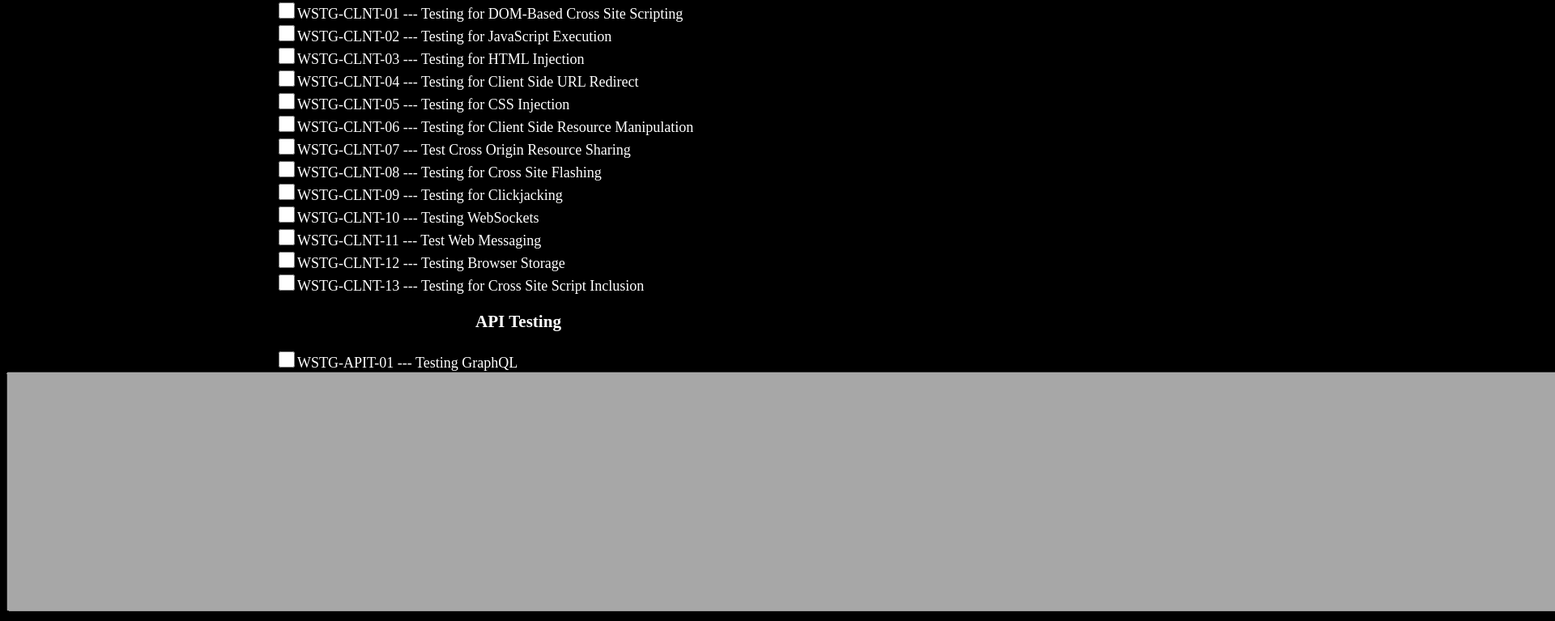
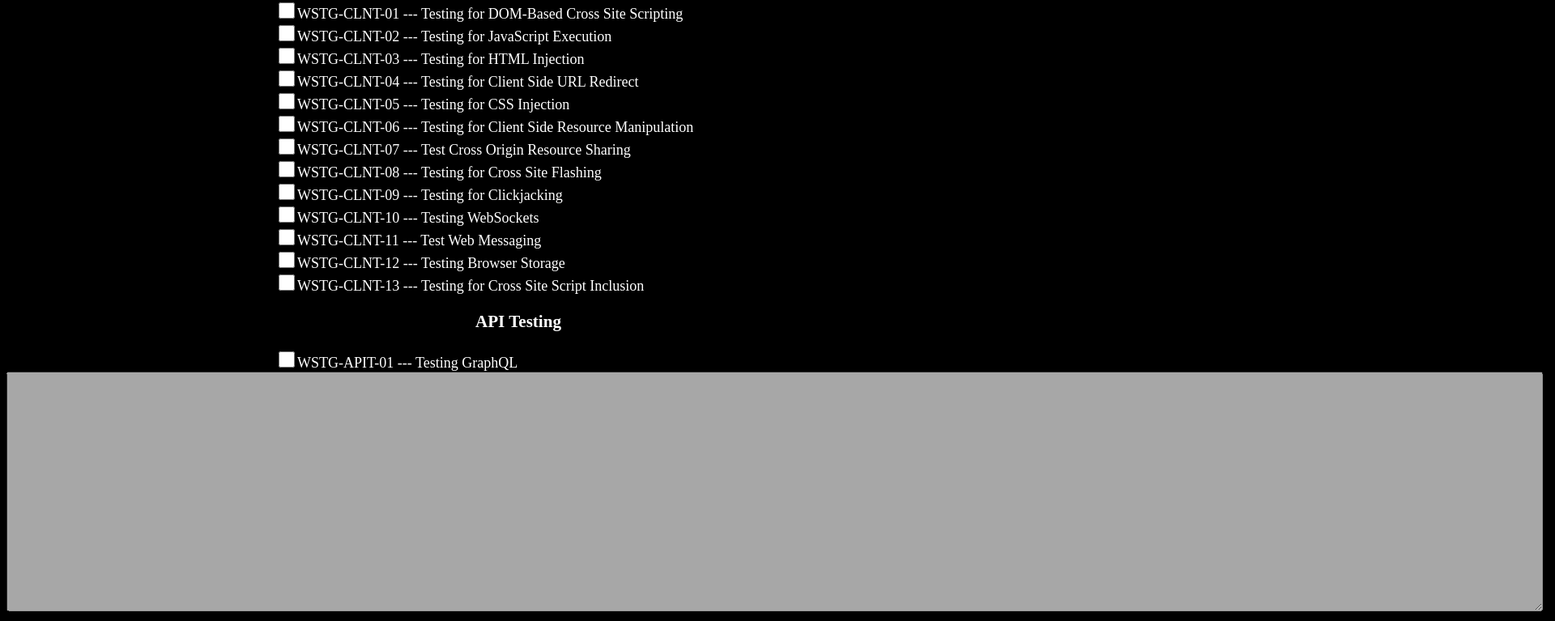
Before and after one commit to barbixxxa/WSTG, a plain HTML site: page index.html in a window 1280 px wide. Shown: the part 3268-4035 px from the top of the page at 81% size, 1920 px wide, since content can reach past the window. Drawn offline with Linux system fonts and the light colour scheme.

Commit message:
textarea size

```diff
--- a/index.html
+++ b/index.html
@@ -13,7 +13,7 @@
     <h1>WSTG 4.2 Checkboxer</h1>
     <div id="container" class="container"></div>
     <div class="output">
-        <textarea disabled id="p-output" cols="150" rows="10"></textarea>
+        <textarea disabled id="p-output" cols="125" rows="10"></textarea>
     </div>
     <script src="script.js"></script>
 </body>
```
